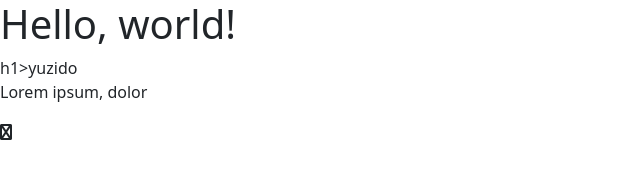
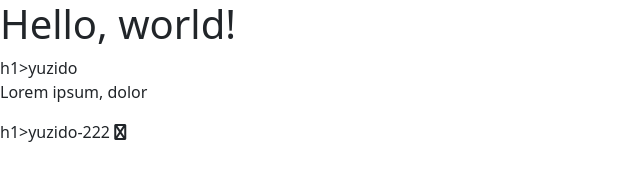
Before and after one commit to yuzido19/BOOTSTRAP-PROJECT, a plain HTML site: page index1.html in a window 1280 px wide. Shown: the whole page, without its empty margins (0-640 px from the left). Drawn offline with Linux system fonts and the light colour scheme.

Commit message:
Update index1.html
yuzido-111 added
yuzido-222 added

```diff
--- a/index1.html
+++ b/index1.html
@@ -11,7 +11,7 @@
     <h1>Hello, world!</h1>
     h1>yuzido</h1>
     <p>Lorem ipsum, dolor</p>
-
+   h1>yuzido-222</h1>
     <i class="fas fa-android" aria-hidden="true"></i>
 
         <script src="js/jquery.js"></script>
```
